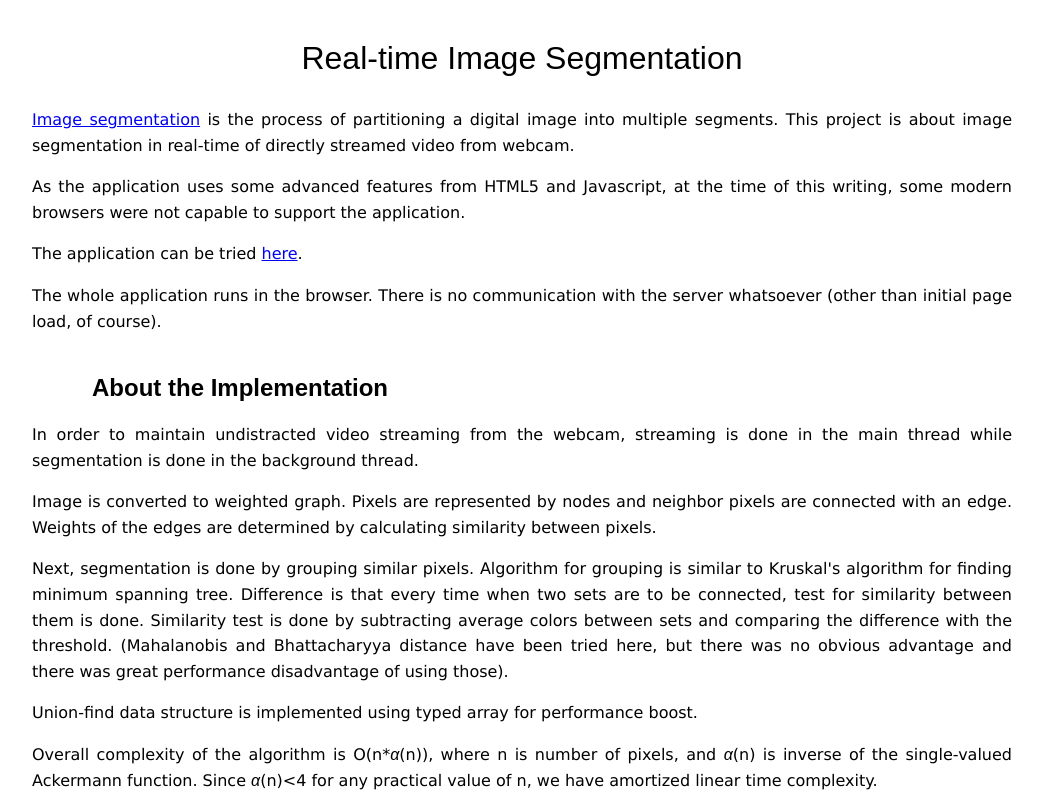
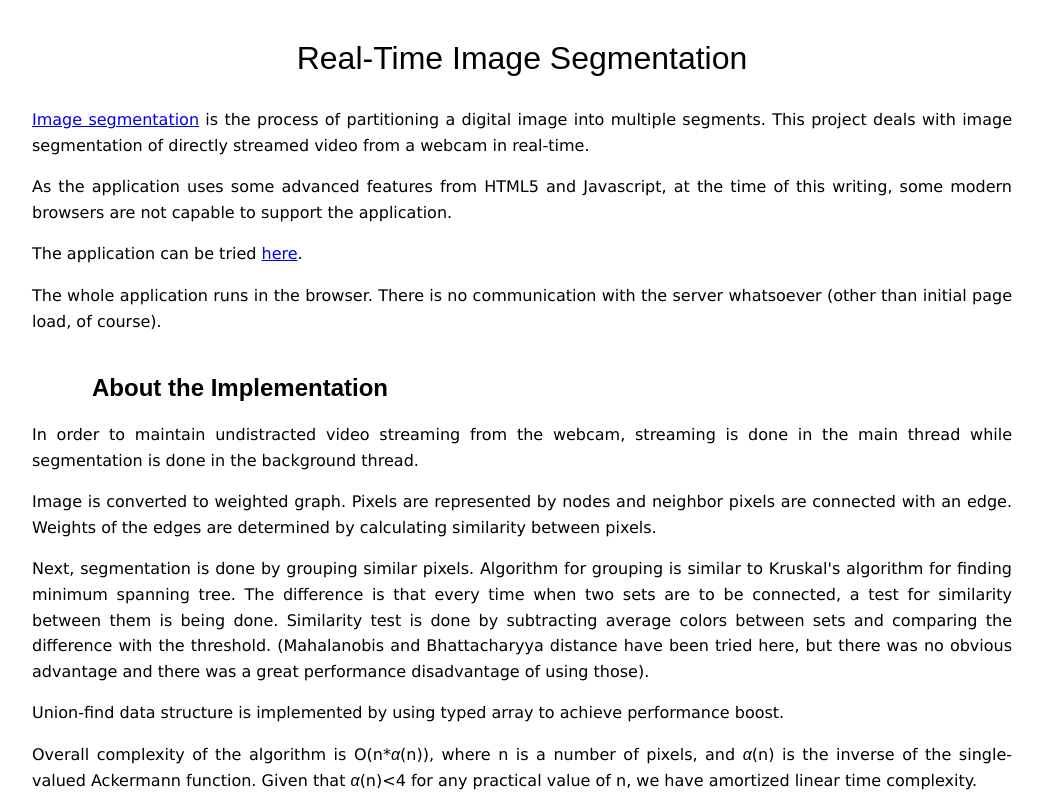
Before and after one commit to lukapopijac/real-time-image-segmentation, a plain HTML site: page index.html in a window 1280 px wide. Shown: the whole page, without its empty margins (118-1161 px from the left). Drawn offline with Linux system fonts and the light colour scheme.

Commit message:
changes in text suggested by zarko

```diff
--- a/index.html
+++ b/index.html
@@ -1,18 +1,18 @@
 <!DOCTYPE html>
 <html>
     <head>
-        <title>Real-time Image Segmentation</title>
+        <title>Real-Time Image Segmentation</title>
         <meta charset="utf-8">
 		<link rel="stylesheet" type="text/css" href="style.css">
 	</head>
 
     <body>
 		<article>
-			<h1>Real-time Image Segmentation</h1>
+			<h1>Real-Time Image Segmentation</h1>
 
-			<p><a href="http://en.wikipedia.org/wiki/Image_segmentation" target="_blank">Image segmentation</a> is the process of partitioning a digital image into multiple segments. This project is about image segmentation in real-time of directly streamed video from webcam.</p>
+			<p><a href="http://en.wikipedia.org/wiki/Image_segmentation" target="_blank">Image segmentation</a> is the process of partitioning a digital image into multiple segments. This project deals with image segmentation of directly streamed video from a webcam in real-time.</p>
 
-			<p>As the application uses some advanced features from HTML5 and Javascript, at the time of this writing, some modern browsers were not capable to support the application.</p>
+			<p>As the application uses some advanced features from HTML5 and Javascript, at the time of this writing, some modern browsers are not capable to support the application.</p>
 
 			<p>The application can be tried <a href="app/" target="_blank">here</a>.</p>
 
@@ -24,12 +24,11 @@
 
 			<p>Image is converted to weighted graph. Pixels are represented by nodes and neighbor pixels are connected with an edge. Weights of the edges are determined by calculating similarity between pixels.</p>
 
-			<p>Next, segmentation is done by grouping similar pixels. Algorithm for grouping is similar to Kruskal's algorithm for finding minimum spanning tree. Difference is that every time when two sets are to be connected, test for similarity between them is done. Similarity test is done by subtracting average colors between sets and comparing the difference with the threshold. (Mahalanobis and Bhattacharyya distance have been tried here, but there was no obvious advantage and there was great performance disadvantage of using those).</p>
+			<p>Next, segmentation is done by grouping similar pixels. Algorithm for grouping is similar to Kruskal's algorithm for finding minimum spanning tree. The difference is that every time when two sets are to be connected, a test for similarity between them is being done. Similarity test is done by subtracting average colors between sets and comparing the difference with the threshold. (Mahalanobis and Bhattacharyya distance have been tried here, but there was no obvious advantage and there was a great performance disadvantage of using those).</p>
 
-			<p>Union-find data structure is implemented using typed array for performance boost.</p>
+			<p>Union-find data structure is implemented by using typed array to achieve performance boost.</p>
 
-			<p>Overall complexity of the algorithm is O(n*<span class="alpha">&alpha;</span>(n)), where n is number of pixels, and <span class="alpha">&alpha;</span>(n) is inverse of the single-valued Ackermann function. Since <span class="alpha">&alpha;</span>(n)&lt;4 for any practical value of n, we have amortized linear time complexity.</p>
-
+			<p>Overall complexity of the algorithm is O(n*<span class="alpha">&alpha;</span>(n)), where n is a number of pixels, and <span class="alpha">&alpha;</span>(n) is the inverse of the single-valued Ackermann function. Given that <span class="alpha">&alpha;</span>(n)&lt;4 for any practical value of n, we have amortized linear time complexity.</p>
 		</article>
 	</body>
 </html>
```
Also changed, not shown: app/index.html (+2 -2 lines).
